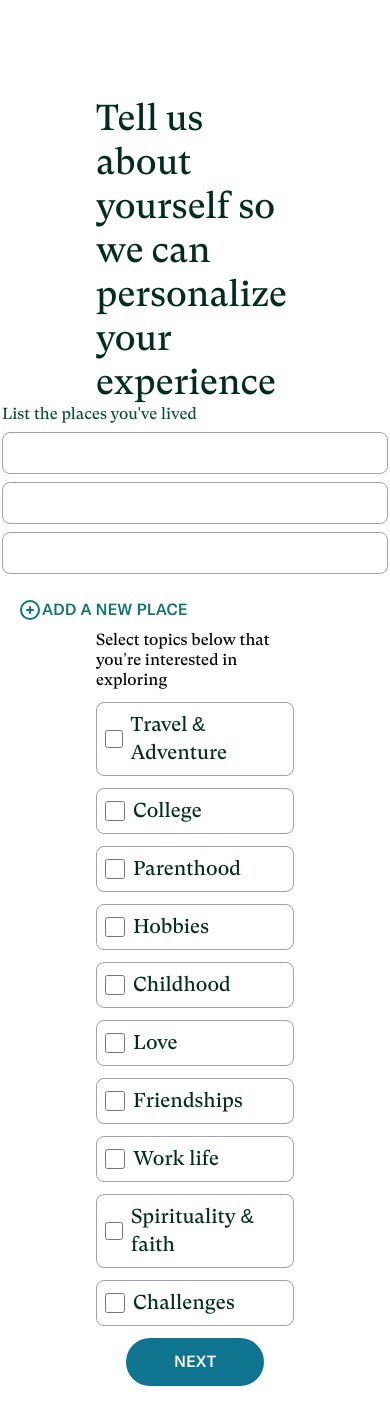
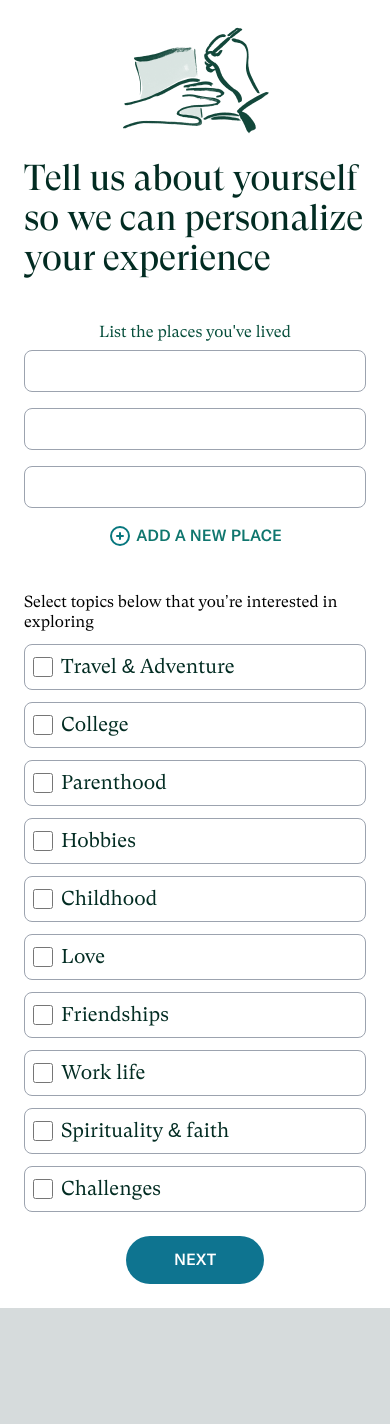
Before and after one commit to mikecfisher/story-selector, a Next.js app: page / in a window 390 px wide. Shown: the top 1424 px of the page. After the commit the page ends 1308 px from the top, so only its background shows below. Built offline with nearby package versions, Linux system fonts and the light colour scheme.

Commit message:
basic mobile layout

```diff
--- a/src/app/layout.tsx
+++ b/src/app/layout.tsx
@@ -4,7 +4,7 @@ import localFont from "next/font/local";
 import "./globals.css";
 
 const gtText = localFont({
-  src: "../../public/fonts/GT-Super-Text-Regular.woff2",
+  src: "../../public/fonts/GT-Super-Text-Book.woff2",
   variable: "--font-gt-text",
 });
 const gtDisplay = localFont({
--- a/src/app/page.tsx
+++ b/src/app/page.tsx
@@ -32,11 +32,17 @@ export default function Home() {
   };
 
   return (
-    <main className="flex min-h-screen flex-col items-center justify-between p-24 font-gt-super-text bg-white">
-      <h1 className=" text-emerald-950 text-4xl leading-[44px]">
+    <main className="flex min-h-screen flex-col items-center justify-between p-6 font-gt-super-text bg-white">
+      <Image
+        src="/storyworth-logo.png"
+        alt="plus icon"
+        width={162}
+        height={114}
+      />{" "}
+      <h1 className=" text-emerald-950 text-4xl font-gt-super-display my-5">
         Tell us about yourself so we can personalize your experience
       </h1>
-      <div>
+      <div className="flex flex-col my-6 w-full items-center">
         <p className="leading-tight text-emerald-900">
           List the places you&apos;ve lived
         </p>
@@ -46,15 +52,16 @@ export default function Home() {
             type="text"
             value={place}
             onChange={(event) => handlePlaceChange(index, event)}
-            className="block w-[386px] p-2 border border-gray-400 rounded-lg my-2"
+            className="w-full max-w-96 p-2 border border-gray-400 rounded-lg my-2"
           />
         ))}
         <button
           onClick={handleAddPlace}
-          className="flex mt-4 px-4 py-2 text-teal-700 font-gt-america"
+          className="flex py-2 text-teal-700 font-gt-america"
         >
           <Image
             src="/plus-circle.svg"
+            className="mr-1"
             alt="plus icon"
             width={24}
             height={24}
@@ -62,8 +69,7 @@ export default function Home() {
           ADD A NEW PLACE
         </button>
       </div>
-
-      <div>
+      <div className="mt-3">
         <p className="font-gt-super-text leading-tight">
           Select topics below that you’re interested in exploring
         </p>
@@ -71,7 +77,7 @@ export default function Home() {
           {topicOptions.map((topic) => (
             <div
               key={topic.name}
-              className="space-x-2 border border-gray-400 rounded-lg p-2 my-3 flex items-center"
+              className="space-x-2 border max-w-96 border-gray-400 rounded-lg p-2 my-3 flex items-center"
             >
               <input
                 className="size-5 rounded-sm border accent-cyan-700"
@@ -90,7 +96,7 @@ export default function Home() {
         </div>
       </div>
       <div>
-        <button className="font-gt-america uppercase bg-cyan-700 rounded-3xl text-white px-12 py-3">
+        <button className=" mt-3 w-full font-gt-america uppercase bg-cyan-700 rounded-3xl text-white px-12 py-3">
           Next
         </button>
       </div>
```
Also changed, not shown: public/fonts/GT-Super-Text-Book.woff2 (added), public/storyworth-logo.png (added).
